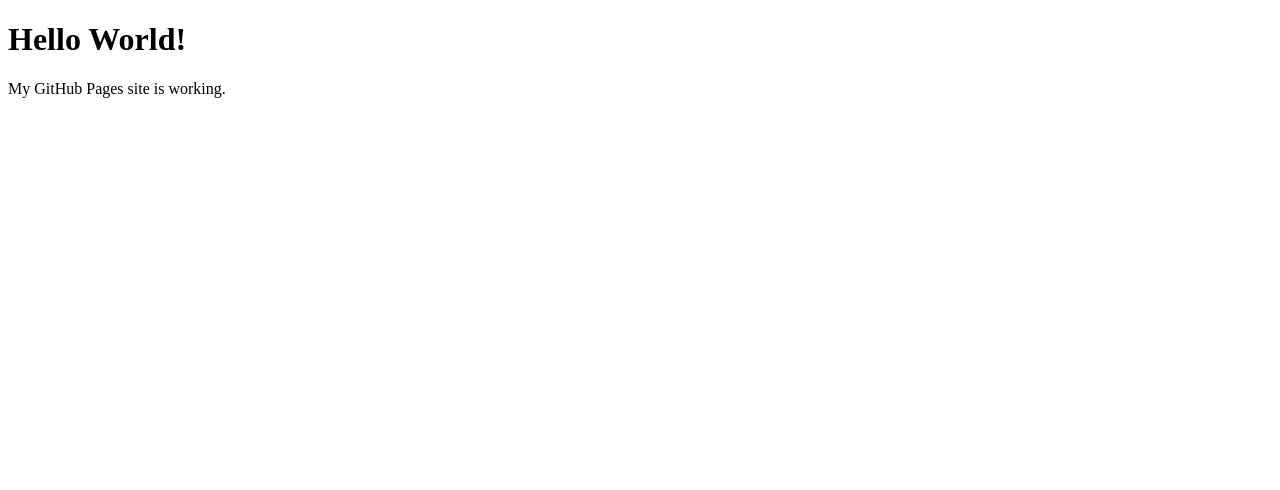
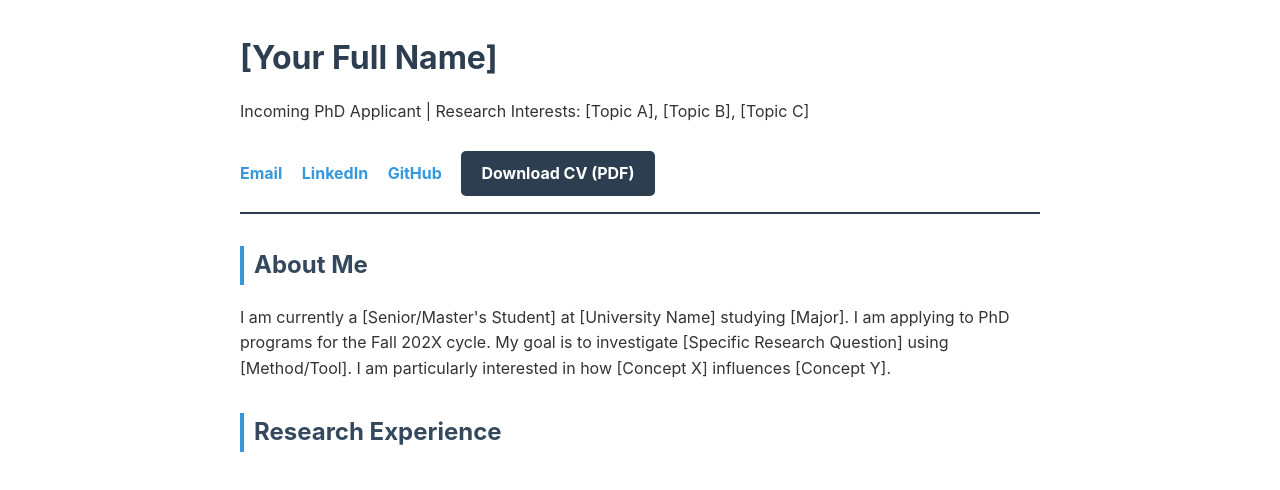
Before and after one commit to Synitrax/synitrax.github.io, a plain HTML site: page index.html in a window 1280 px wide. Drawn offline with Linux system fonts and the light colour scheme.

Commit message:
Revamp index.html for PhD application site
Updated the HTML structure and added styling for a personal webpage.

```diff
--- a/index.html
+++ b/index.html
@@ -1,7 +1,55 @@
 <!DOCTYPE html>
-<html>
+<html lang="en">
+<head>
+    <meta charset="UTF-8">
+    <meta name="viewport" content="width=device-width, initial-scale=1.0">
+    <title>[Your Name] | PhD Applicant</title>
+    <style>
+        :root {
+            --primary: #2c3e50;
+            --secondary: #34495e;
+            --accent: #3498db;
+            --bg: #ffffff;
+            --text: #333333;
+        }
+        body { font-family: -apple-system, BlinkMacSystemFont, "Segoe UI", Roboto, Helvetica, Arial, sans-serif; line-height: 1.6; color: var(--text); max-width: 800px; margin: 0 auto; padding: 2rem; background: var(--bg); }
+        header { border-bottom: 2px solid var(--primary); padding-bottom: 1rem; margin-bottom: 2rem; }
+        h1 { margin: 0; color: var(--primary); }
+        h2 { color: var(--secondary); border-left: 4px solid var(--accent); padding-left: 10px; margin-top: 2rem; }
+        .contact-links { margin-top: 10px; }
+        .contact-links a { margin-right: 15px; text-decoration: none; color: var(--accent); font-weight: bold; }
+        .contact-links a:hover { text-decoration: underline; }
+        .project { margin-bottom: 1.5rem; }
+        .project-title { font-weight: bold; display: block; }
+        .date { color: #7f8c8d; font-size: 0.9rem; }
+        footer { margin-top: 4rem; font-size: 0.8rem; color: #95a5a6; border-top: 1px solid #eee; padding-top: 1rem; }
+        .cv-button { display: inline-block; background: var(--primary); color: white !important; padding: 10px 20px; border-radius: 5px; text-decoration: none !important; margin-top: 10px; }
+    </style>
+</head>
 <body>
-    <h1>Hello World!</h1>
-    <p>My GitHub Pages site is working.</p>
-</body>
-</html>
+
+    <header>
+        <h1>[Your Full Name]</h1>
+        <p>Incoming PhD Applicant | Research Interests: [Topic A], [Topic B], [Topic C]</p>
+        <div class="contact-links">
+            <a href="mailto:your-email@edu.com">Email</a>
+            <a href="https://linkedin.com/in/yourprofile" target="_blank">LinkedIn</a>
+            <a href="https://github.com/yourusername" target="_blank">GitHub</a>
+            <a href="your-cv-link.pdf" class="cv-button">Download CV (PDF)</a>
+        </div>
+    </header>
+
+    <section id="about">
+        <h2>About Me</h2>
+        <p>
+            I am currently a [Senior/Master's Student] at [University Name] studying [Major].
+            I am applying to PhD programs for the Fall 202X cycle. My goal is to investigate
+            [Specific Research Question] using [Method/Tool]. I am particularly interested in how
+            [Concept X] influences [Concept Y].
+        </p>
+    </section>
+
+    <section id="research">
+        <h2>Research Experience</h2>
+        <div class="project">
+            <span class="project-title
```
